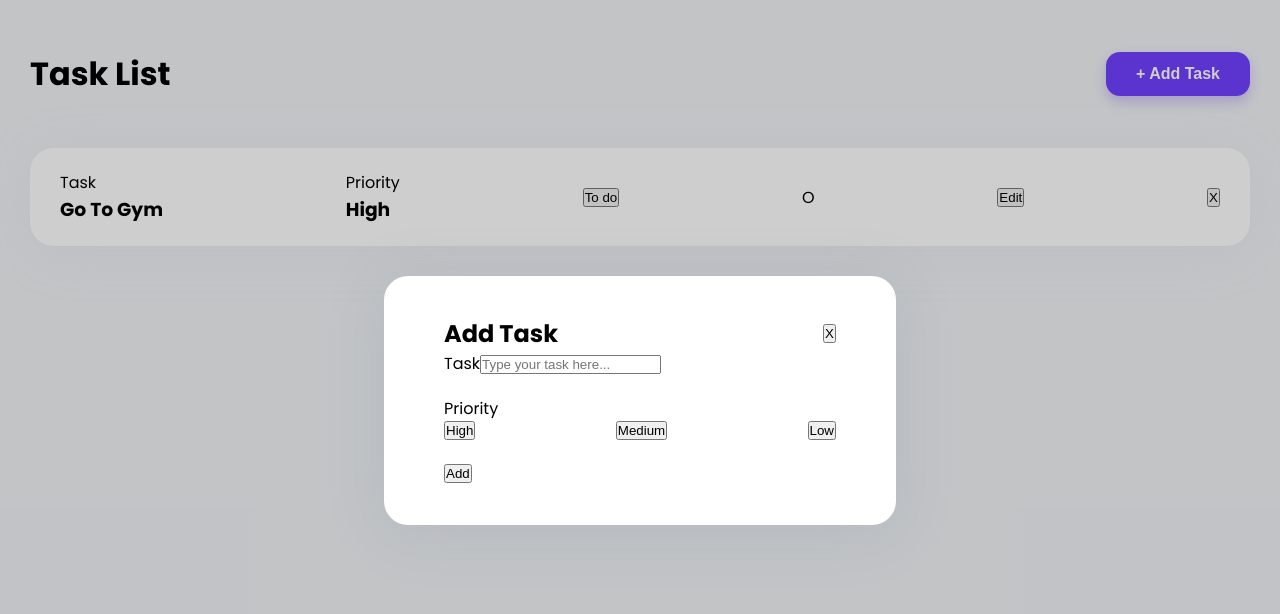
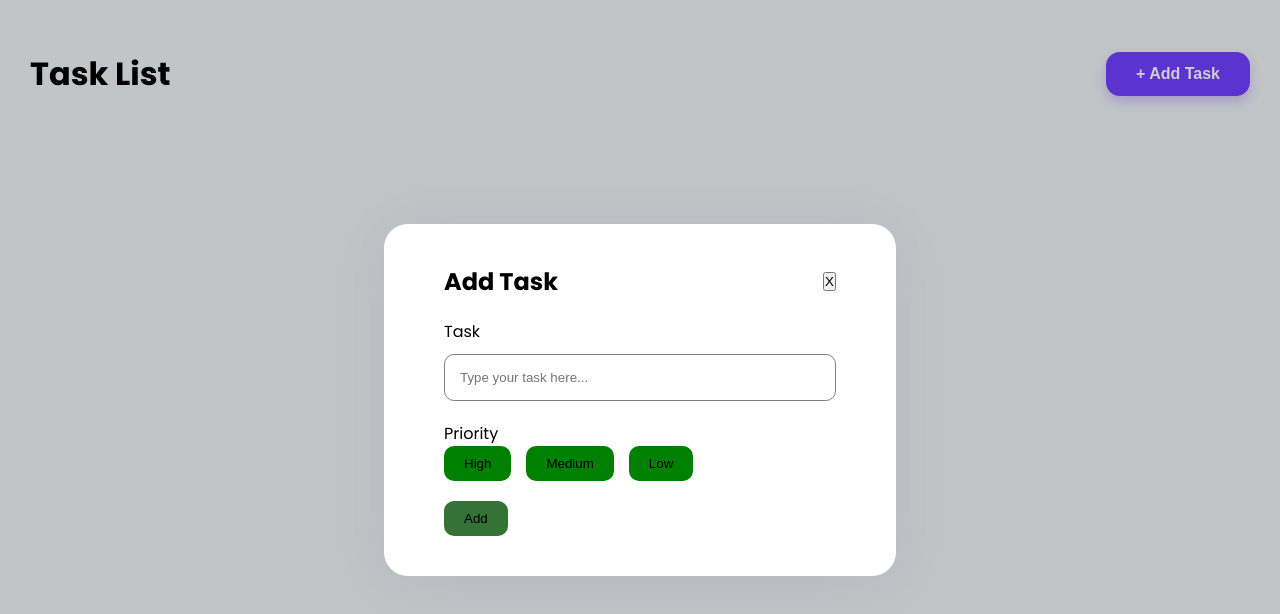
Before and after one commit to AchiGel/task-app, a React (Create React App) app: page / in a window 1280 px wide. Both pictures are taken after a click on the button "+ Add Task". Shown: the top 614 px of the page. Built offline with nearby package versions, Linux system fonts and the light colour scheme.

Commit message:
add tasks adding features

```diff
--- a/src/App.css
+++ b/src/App.css
@@ -78,10 +78,21 @@ body {
   display: flex;
   align-items: center;
   justify-content: space-between;
+  margin-bottom: 20px;
 }
 
 .modal-task-input {
   margin-bottom: 20px;
+  display: flex;
+  flex-direction: column;
+  gap: 10px;
+}
+
+.modal-task-input input {
+  padding: 15px;
+  border-radius: 10px;
+  outline: none;
+  border: 1px solid grey;
 }
 
 .modal-task-priority {
@@ -91,5 +102,23 @@ body {
 .task-priority-buttons {
   display: flex;
   align-items: center;
-  justify-content: space-between;
+  gap: 15px;
 }
+
+.task-priority-buttons button {
+  padding: 10px 20px;
+  border-radius: 10px;
+  border: none;
+  outline: none;
+  cursor: pointer;
+  background-color: green;
+}
+
+.modal-add-task {
+  padding: 10px 20px;
+  border-radius: 10px;
+  border: none;
+  outline: none;
+  cursor: pointer;
+  background-color: rgb(53, 114, 53);
+}
--- a/src/App.tsx
+++ b/src/App.tsx
@@ -7,6 +7,18 @@ import Modal from "./components/Modal";
 function App() {
   const [modalType, setModalType] = useState<string>("");
   const [modalShow, setModalShow] = useState<boolean>(false);
+  const [taskText, setTaskText] = useState<string>("");
+  const [taskProps, setTaskProps] = useState<any>([]);
+
+  function handleTaskText(e: any) {
+    const taskText = e.target.value;
+    setTaskText(taskText);
+  }
+
+  function getTaskProps() {
+    const updatedTask = [...taskProps];
+    setTaskProps([...updatedTask, { text: taskText }]);
+  }
 
   function openModal(event: MouseEvent<HTMLButtonElement>) {
     if (event.currentTarget.className === "task-edit") {
@@ -26,10 +38,16 @@ function App() {
   return (
     <div className="App">
       {modalShow ? (
-        <Modal closeModal={closeModal} modalType={modalType} />
+        <Modal
+          closeModal={closeModal}
+          modalType={modalType}
+          taskText={taskText}
+          handleTaskText={handleTaskText}
+          getTaskProps={getTaskProps}
+        />
       ) : null}
       <Header openModal={openModal} />
-      <Tasks openModal={openModal} />
+      <Tasks openModal={openModal} taskProps={taskProps} />
     </div>
   );
 }
--- a/src/components/Modal.tsx
+++ b/src/components/Modal.tsx
@@ -1,9 +1,15 @@
 function Modal({
   closeModal,
   modalType,
+  taskText,
+  handleTaskText,
+  getTaskProps,
 }: {
   closeModal: Function;
   modalType: string;
+  taskText: string;
+  handleTaskText: Function;
+  getTaskProps: Function;
 }) {
   if (modalType === "addModal") {
     return (
@@ -15,7 +21,13 @@ function Modal({
           </div>
           <div className="modal-task-input">
             <label htmlFor="task">Task</label>
-            <input id="task" type="text" placeholder="Type your task here..." />
+            <input
+              id="task"
+              type="text"
+              placeholder="Type your task here..."
+              value={taskText}
+              onChange={(e) => handleTaskText(e)}
+            />
           </div>
           <div className="modal-task-priority">
             <span>Priority</span>
@@ -25,7 +37,15 @@ function Modal({
               <button>Low</button>
             </div>
           </div>
-          <button className="modal-add-task">Add</button>
+          <button
+            className="modal-add-task"
+            onClick={() => {
+              getTaskProps();
+              closeModal();
+            }}
+          >
+            Add
+          </button>
         </div>
       </div>
     );
--- a/src/components/Tasks.tsx
+++ b/src/components/Tasks.tsx
@@ -1,10 +1,17 @@
-function Tasks({ openModal }: { openModal: Function }) {
+function Tasks({
+  openModal,
+  taskProps,
+}: {
+  openModal: Function;
+  taskProps: any;
+}) {
   return (
     <ul className="tasks">
-      <li className="task-card">
+      {taskProps.map((task: { text: string }, index: number) => (
+        <li key={index} className="task-card">
           <div className="task-name">
             <span>Task</span>
-          <h3>Go To Gym</h3>
+            <h3>{task.text}</h3>
           </div>
           <div className="task-priority">
             <span>Priority</span>
@@ -19,6 +26,7 @@ function Tasks({ openModal }: { openModal: Function }) {
             X
           </button>
         </li>
+      ))}
     </ul>
   );
 }
```
Lines whose indentation alone changed are shown as unchanged.
